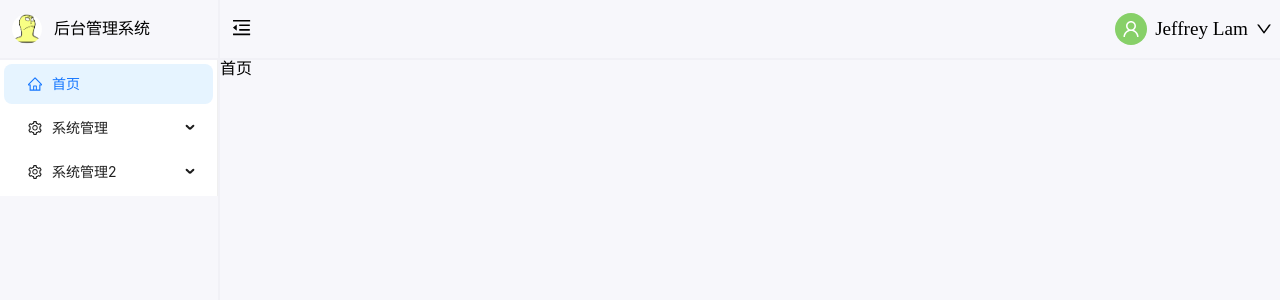
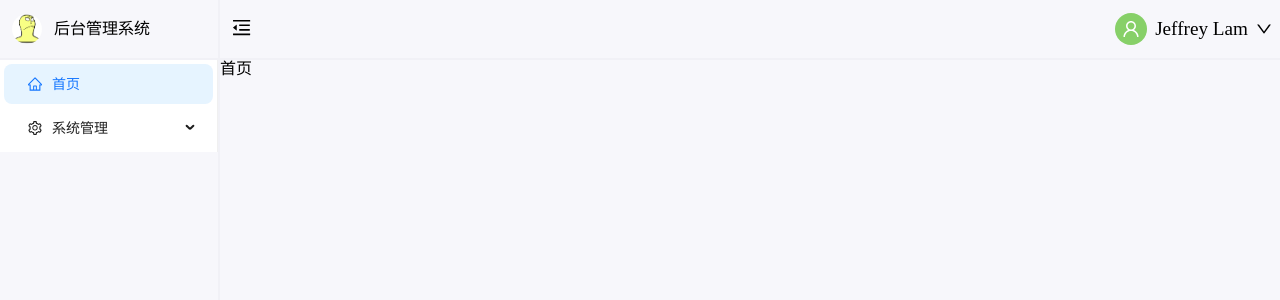
Before and after one commit to L1nJIayu/admin_manage_system_react, a React (Vite) app: page / in a window 1280 px wide. Both pictures are taken after a click on the button "登录". Shown: the top 300 px of the page. Built offline with nearby package versions, Linux system fonts and the light colour scheme.

Commit message:
menu，路由监听高亮处理

```diff
--- a/src/components/BaseMenu.jsx
+++ b/src/components/BaseMenu.jsx
@@ -1,8 +1,16 @@
 import { Menu } from 'antd'
+import { HomeOutlined, SettingOutlined } from '@ant-design/icons'
+import { useSelector, useDispatch } from 'react-redux'
+import { useNavigate, useLocation } from 'react-router-dom'
+import classNames from 'classnames'
+import { setSelectKeys } from '../store/modules/menu'
 import '../styles/menu.scss'
-import { useSelector } from 'react-redux'
-import { useNavigate } from 'react-router-dom'
-import classNames from 'classnames'
+import { useEffect } from 'react'
+
+const iconMap = {
+  'HomeOutlined': <HomeOutlined />,
+  'SettingOutlined': <SettingOutlined />
+}
 
 const BaseMenu = () => {
   const {
@@ -12,6 +20,13 @@ const BaseMenu = () => {
     openKeys
   } = useSelector(state => state.menu)
   const navigate = useNavigate()
+
+  const dispatch = useDispatch()
+  const location = useLocation()
+  useEffect(() => {
+    dispatch(setSelectKeys(location.pathname))
+  }, [ dispatch, location ])
+
   const onClick = ({ key }) => {
     localStorage.setItem('selectKeys', key)
     navigate(key)
@@ -28,9 +43,9 @@ const BaseMenu = () => {
       </div>
       <Menu
         mode="inline"
-        items={ menuList }
+        items={ menuList.map(item => ({ ...item, icon: iconMap[item.icon] })) }
         inlineCollapsed={ collapsed }
-        defaultSelectedKeys={ selectKeys }
+        selectedKeys={ selectKeys }
         defaultOpenKeys={ openKeys }
         onClick={ onClick }
         onOpenChange={ onOpenChange } />
--- a/src/store/modules/menu.jsx
+++ b/src/store/modules/menu.jsx
@@ -1,34 +1,23 @@
 import { createSlice } from '@reduxjs/toolkit'
-import {
-  HomeOutlined,
-  SettingOutlined
-} from '@ant-design/icons'
 
 const defaultSelectedKeys = [localStorage.getItem('selectKeys') || '/m/homepage']
 const defaultOpenKeys = JSON.parse(localStorage.getItem('openKeys') || '[]')
+
 
 const menuSlice = createSlice({
   name: 'menu',
   initialState: {
     menuList: [
-      { label: '首页', key: '/m/homepage', icon: <HomeOutlined /> },
+      { label: '首页', key: '/m/homepage', icon: 'HomeOutlined' },
       {
         label: '系统管理',
-        icon: <SettingOutlined />,
+        icon: 'SettingOutlined',
         key: 'systemManage',
         children: [
           { label: '用户管理', key: '/m/user' },
           { label: '角色管理', key: '/m/role' }
         ],
-      },
-      {
-        label: '系统管理2',
-        icon: <SettingOutlined />,
-        key: 'systemManage222',
-        children: [
-          { label: '用户管理', key: '/m/user222' },
-        ],
-      },
+      }
     ],
     collapsed: false,
     selectKeys: defaultSelectedKeys,
@@ -37,12 +26,16 @@ const menuSlice = createSlice({
   reducers: {
     toggleMenu: (state) => {
       state.collapsed = !state.collapsed
+    },
+    setSelectKeys: (state, action) => {
+      state.selectKeys = [action.payload]
     }
   }
 })
 
 export const {
-  toggleMenu
+  toggleMenu,
+  setSelectKeys
 } = menuSlice.actions
 
 export default menuSlice.reducer
```
